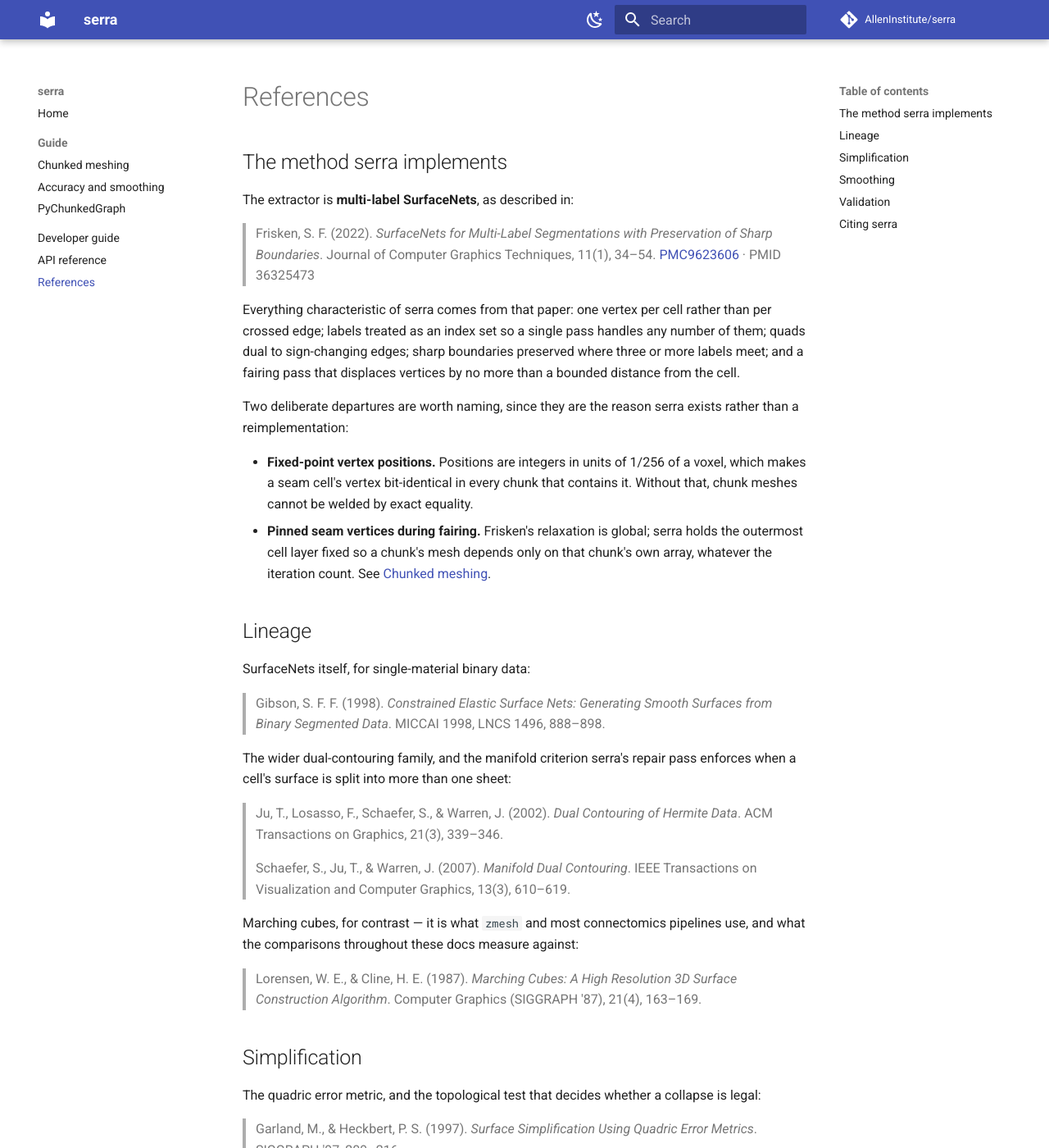
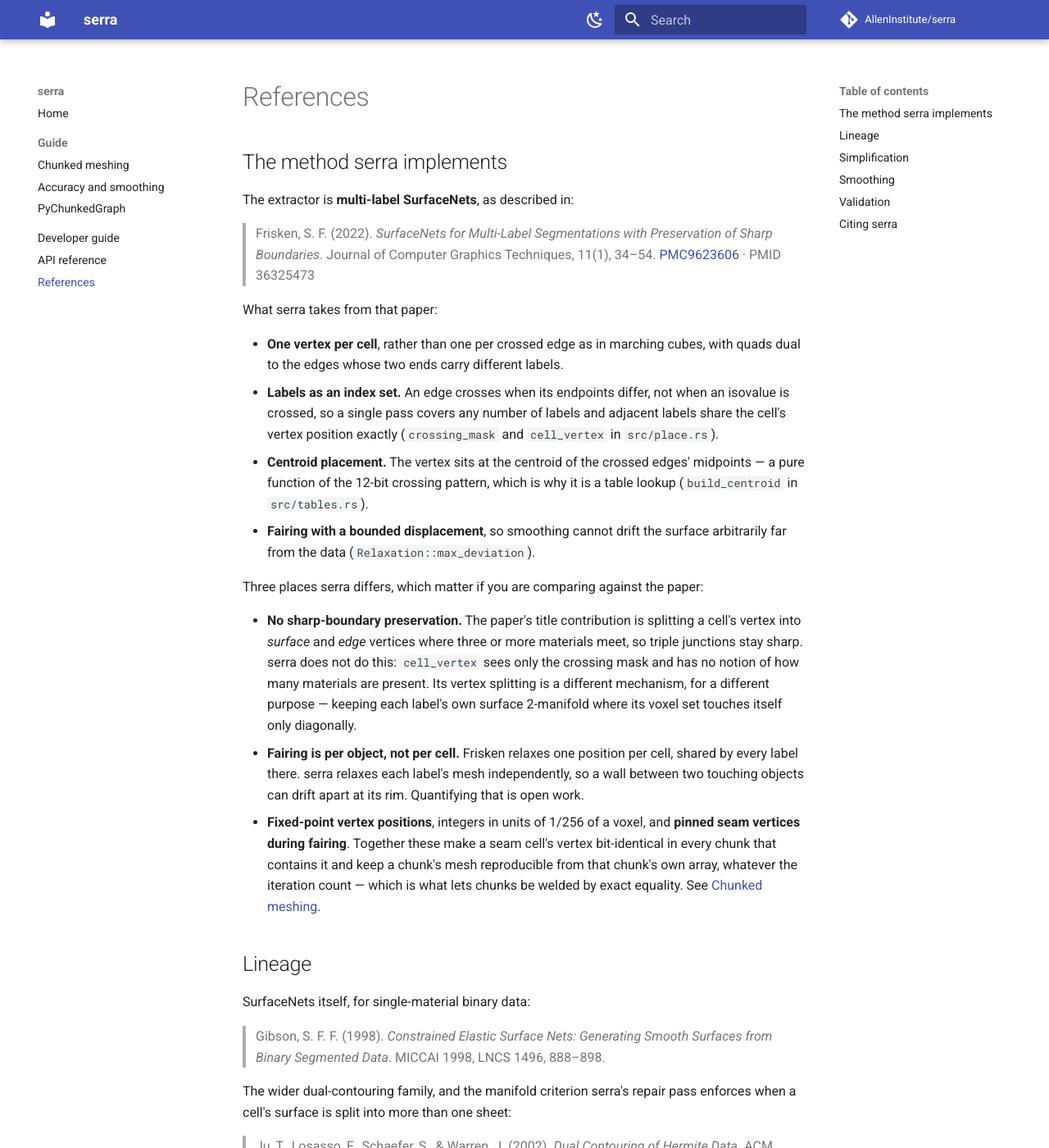
Before and after one commit to AllenInstitute/serra, an MkDocs documentation site: the page built from docs/references.md, in a window 1280 px wide and 1400 px high. Shown: the whole window at 82% size. Built offline with MkDocs 1.6.1 and Material for MkDocs 9.7.7, drawn with Linux system fonts in a browser that asks for light colours; comment, search, counter and statistics services are not loaded.

Commit message:
docs: correct what serra actually takes from Frisken (2022)
Checked the citation against the code rather than against memory. The paper is
the right one -- centroid placement from the crossing mask, labels as an index
set, bounded-displacement fairing all match -- but the claim that serra
preserves sharp boundaries where three or more materials meet is wrong. That is
the paper's title contribution, and cell_vertex sees only the 12-bit crossing
mask; it has no notion of how many materials are present. serra's vertex
splitting is a different mechanism for a different purpose: keeping one label's
surface 2-manifold where its voxel set touches itself diagonally.

Also records that fairing is per object here, not one shared position per cell
as in the paper, which is why a wall between two touching objects can drift
apart at its rim -- already an open item.

And drops a stale 'halo stays at one voxel' line in src/place.rs, the same
error just corrected in the README.

```diff
--- a/docs/references.md
+++ b/docs/references.md
@@ -10,21 +10,39 @@ The extractor is **multi-label SurfaceNets**, as described in:
 > [PMC9623606](https://pmc.ncbi.nlm.nih.gov/articles/PMC9623606/) ·
 > PMID 36325473
 
-Everything characteristic of serra comes from that paper: one vertex per cell
-rather than per crossed edge; labels treated as an index set so a single pass
-handles any number of them; quads dual to sign-changing edges; sharp boundaries
-preserved where three or more labels meet; and a fairing pass that displaces
-vertices by no more than a bounded distance from the cell.
+What serra takes from that paper:
 
-Two deliberate departures are worth naming, since they are the reason serra
-exists rather than a reimplementation:
+- **One vertex per cell**, rather than one per crossed edge as in marching
+  cubes, with quads dual to the edges whose two ends carry different labels.
+- **Labels as an index set.** An edge crosses when its endpoints differ, not
+  when an isovalue is crossed, so a single pass covers any number of labels and
+  adjacent labels share the cell's vertex position exactly
+  (`crossing_mask` and `cell_vertex` in `src/place.rs`).
+- **Centroid placement.** The vertex sits at the centroid of the crossed edges'
+  midpoints — a pure function of the 12-bit crossing pattern, which is why it
+  is a table lookup (`build_centroid` in `src/tables.rs`).
+- **Fairing with a bounded displacement**, so smoothing cannot drift the
+  surface arbitrarily far from the data (`Relaxation::max_deviation`).
 
-- **Fixed-point vertex positions.** Positions are integers in units of 1/256 of
-  a voxel, which makes a seam cell's vertex bit-identical in every chunk that
-  contains it. Without that, chunk meshes cannot be welded by exact equality.
-- **Pinned seam vertices during fairing.** Frisken's relaxation is global;
-  serra holds the outermost cell layer fixed so a chunk's mesh depends only on
-  that chunk's own array, whatever the iteration count. See
+Three places serra differs, which matter if you are comparing against the
+paper:
+
+- **No sharp-boundary preservation.** The paper's title contribution is
+  splitting a cell's vertex into *surface* and *edge* vertices where three or
+  more materials meet, so triple junctions stay sharp. serra does not do this:
+  `cell_vertex` sees only the crossing mask and has no notion of how many
+  materials are present. Its vertex splitting is a different mechanism, for a
+  different purpose — keeping each label's own surface 2-manifold where its
+  voxel set touches itself only diagonally.
+- **Fairing is per object, not per cell.** Frisken relaxes one position per
+  cell, shared by every label there. serra relaxes each label's mesh
+  independently, so a wall between two touching objects can drift apart at its
+  rim. Quantifying that is open work.
+- **Fixed-point vertex positions**, integers in units of 1/256 of a voxel, and
+  **pinned seam vertices during fairing**. Together these make a seam cell's
+  vertex bit-identical in every chunk that contains it and keep a chunk's mesh
+  reproducible from that chunk's own array, whatever the iteration count —
+  which is what lets chunks be welded by exact equality. See
   [Chunked meshing](chunked.md).
 
 ## Lineage
```
Also changed, not shown: 1 other file.
